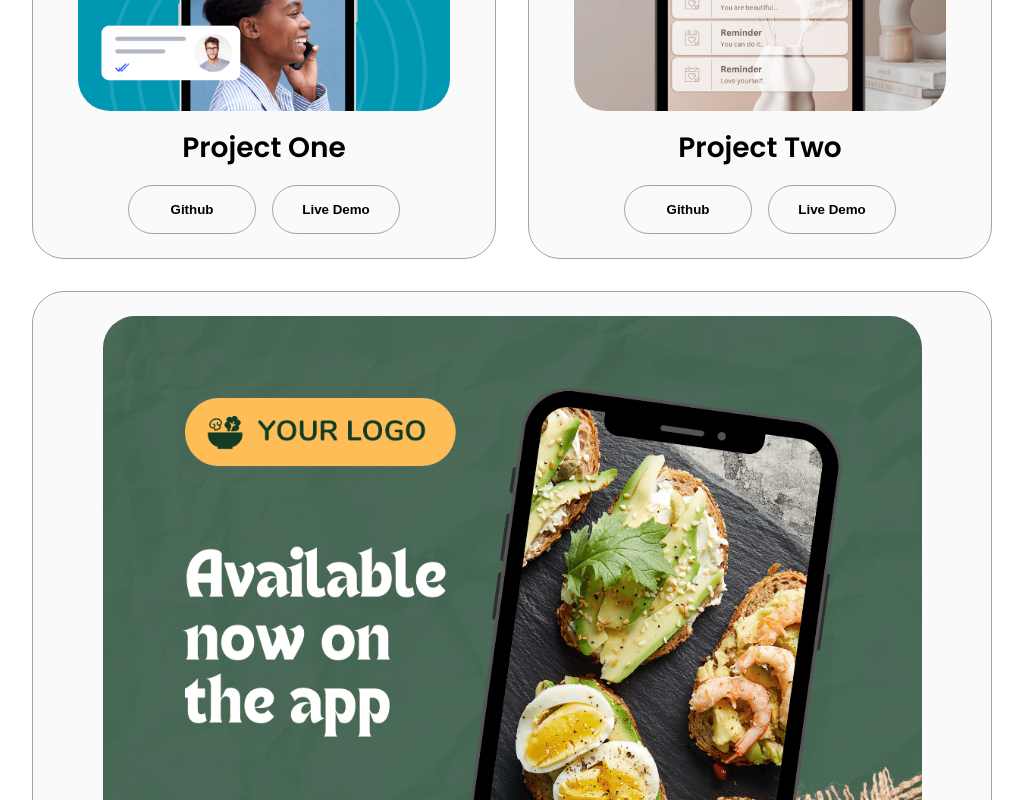
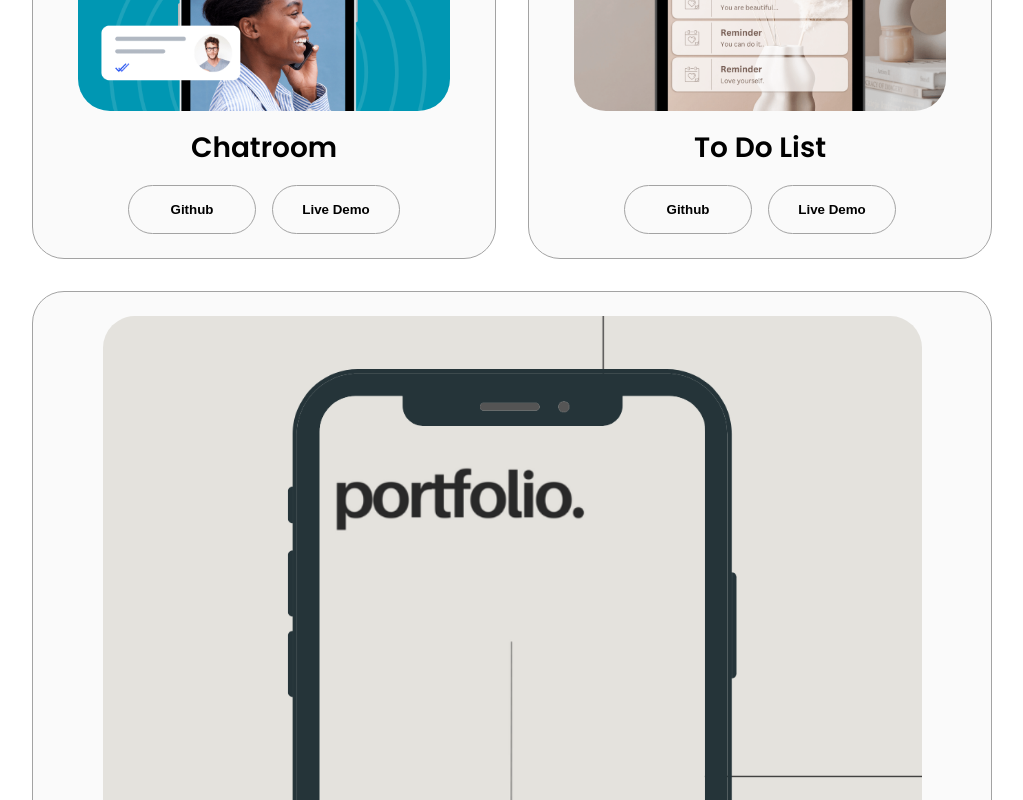
Before and after one commit to Aniket-Gaur-1/Portfolio, a React (Create React App) app: page / in a window 1280 px wide. Shown: the part 2880-3680 px from the top of the page, without its empty margins (128-1151 px from the left). Built offline with nearby package versions, Linux system fonts and the light colour scheme.

Commit message:
all done

```diff
--- a/src/components/Projects.jsx
+++ b/src/components/Projects.jsx
@@ -6,7 +6,7 @@ const Projects = () => {
   }
 
   function handleClick() {
-    window.location.href = "https://github.com/";
+    window.location.href = "https://github.com/Aniket-Gaur-1/To-Do-List";
   }
 
   return (
@@ -23,11 +23,14 @@ const Projects = () => {
                 className="project-img"
               />
             </div>
-            <h2 className="experience-sub-title project-title">Project One</h2>
+            <h2 className="experience-sub-title project-title">Chatroom</h2>
             <div className="btn-container">
               <button
                 className="btn btn-color-2 project-btn"
-                onClick={handleClick}
+                onClick={() => {
+                  window.location.href =
+                    "https://github.com/Aniket-Gaur-1/Chatroom";
+                }}
               >
                 Github
               </button>
@@ -47,11 +50,14 @@ const Projects = () => {
                 className="project-img"
               />
             </div>
-            <h2 className="experience-sub-title project-title">Project Two</h2>
+            <h2 className="experience-sub-title project-title">To Do List</h2>
             <div className="btn-container">
               <button
                 className="btn btn-color-2 project-btn"
-                onClick={handleClick}
+                onClick={() => {
+                  window.location.href =
+                    "https://github.com/Aniket-Gaur-1/To-Do-List";
+                }}
               >
                 Github
               </button>
@@ -66,7 +72,7 @@ const Projects = () => {
           <div className="details-container color-container">
             <div className="article-container">
               <img
-                src="./Images/project-3.png"
+                src="./Images/project_3.png"
                 alt="Project 3"
                 className="project-img"
               />
@@ -77,7 +83,10 @@ const Projects = () => {
             <div className="btn-container">
               <button
                 className="btn btn-color-2 project-btn"
-                onClick={handleClick}
+                onClick={() => {
+                  window.location.href =
+                    "https://github.com/Aniket-Gaur-1/Portfolio";
+                }}
               >
                 Github
               </button>
```
Also changed, not shown: public/Images/project-3.png (deleted), public/Images/project_3.png (added).
